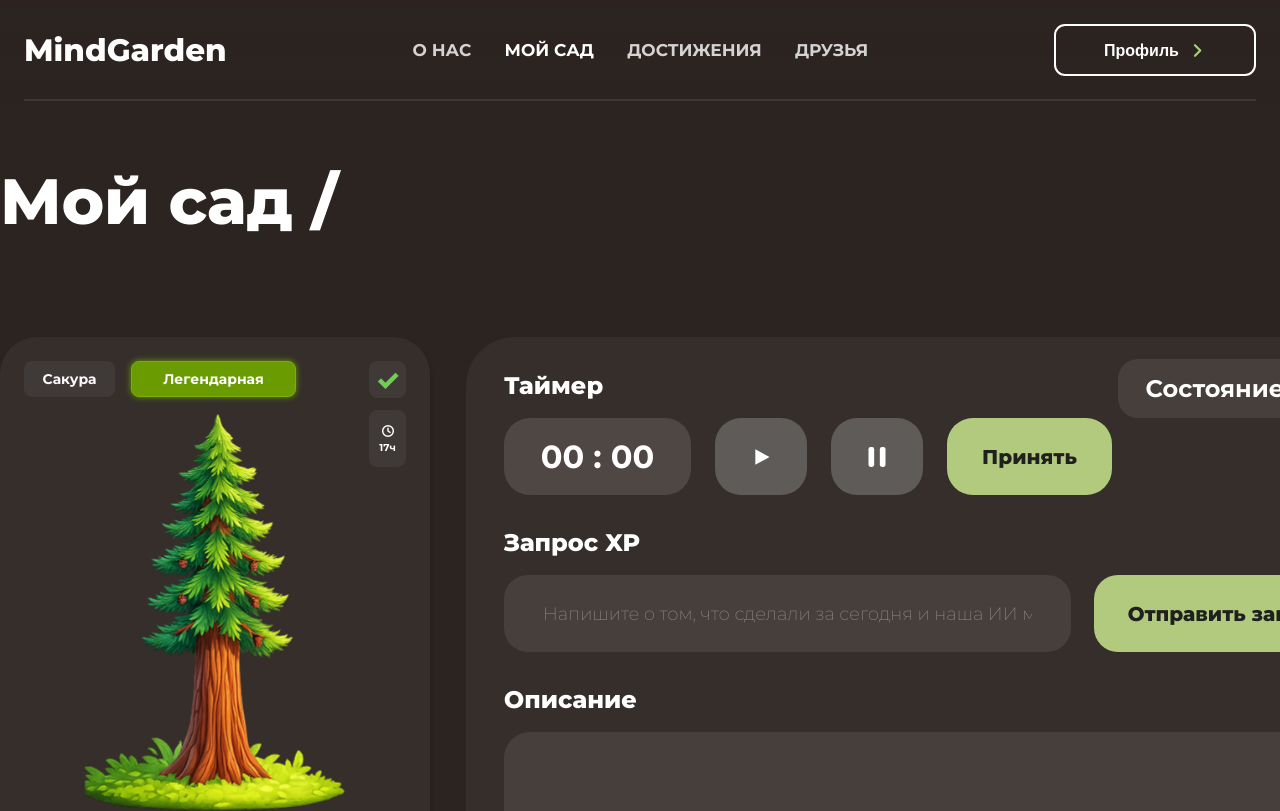
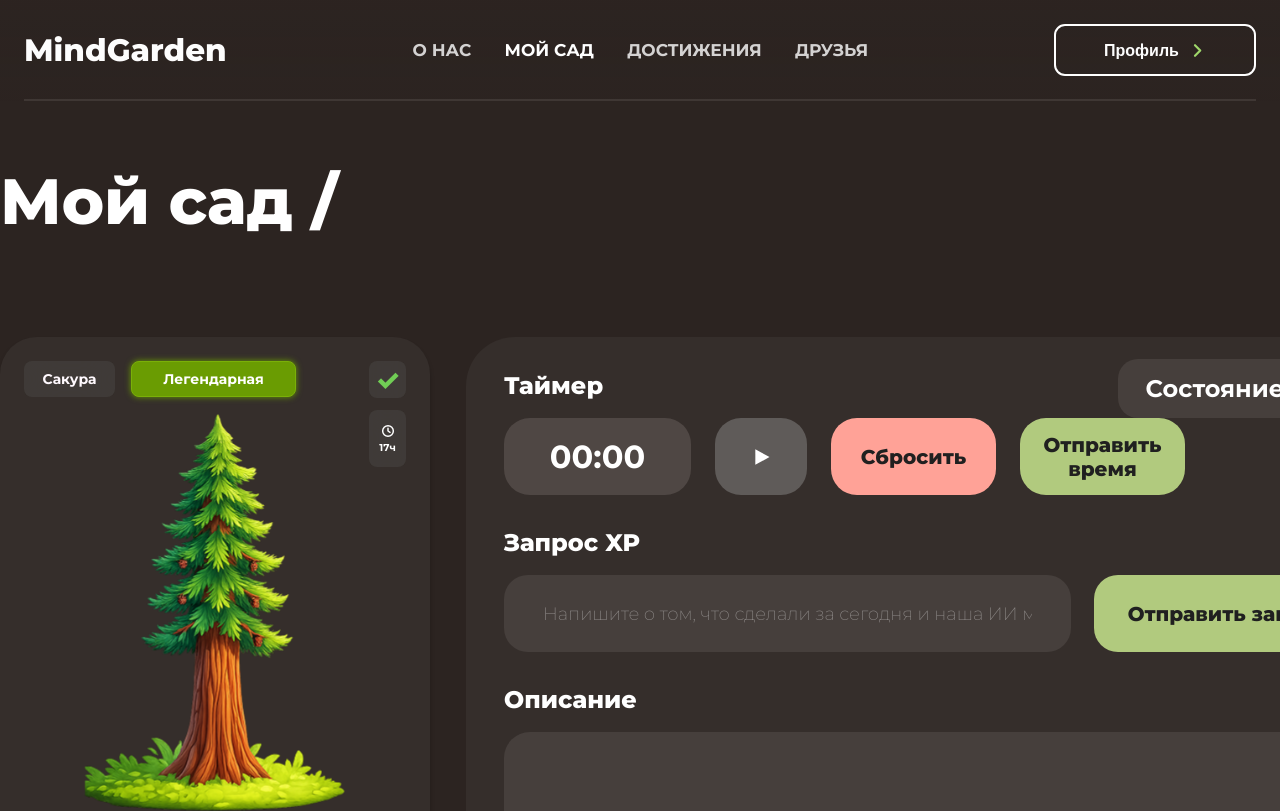
Before and after one commit to natariusssss/garden, a React (Vite) app in the folder frontend/: page /topics/1 in a window 1280 px wide. Shown: the top 811 px of the page. Built offline with nearby package versions, Linux system fonts and the light colour scheme; no server answers; sample sign-in values are in the browser's storage.

Commit message:
Add timer

```diff
--- a/frontend/src/pages/card/Card.jsx
+++ b/frontend/src/pages/card/Card.jsx
@@ -5,11 +5,15 @@ import { getTopicById } from "../../api/auth";
 import { useParams } from "react-router-dom";
 import { useState } from "react";
 import { useEffect } from "react";
+import { matchPath } from "react-router-dom";
 
 const Card = () => {
   const [topicInfo, setTopicInfo] = useState([]);
   const { id } = useParams();
-  const [setButtonTimer, ButtonTimer] = useState();
+  const [buttonTimer, setButtonTimer] = useState("disabled");
+  const [time, setTime] = useState(0);
+  const [saveTime, setSaveTime] = useState(0);
+  const [message, setMessage] = useState("");
 
   useEffect(() => {
     async function loadTopic() {
@@ -22,7 +26,20 @@ const Card = () => {
       }
     }
     loadTopic();
-  }, []);
+  }, [id]);
+
+  useEffect(() => {
+    if (buttonTimer !== "active") return;
+
+    const startTime = Date.now();
+    const timerId = setInterval(() => {
+      setTime((Date.now() - startTime) / 1000 + saveTime);
+    }, 1000);
+
+    return () => {
+      clearInterval(timerId);
+    };
+  }, [buttonTimer]);
 
   return (
     <>
@@ -112,13 +129,17 @@ const Card = () => {
                   <h2 className="topic-workspace__label">Таймер</h2>
 
                   <div className="topic-workspace__timer-row">
-                    <div className="topic-workspace__timer-box">00 : 00</div>
+                    <div className="topic-workspace__timer-box">
+                      {String(Math.floor(time / 60)).padStart(2, "0")}:
+                      {String(Math.floor(time % 60)).padStart(2, "0")}
+                    </div>
 
+                    {buttonTimer === "pause" || buttonTimer === "disabled" ? (
                       <button
                         className="topic-workspace__icon-btn"
                         type="button"
                         aria-label="Запустить таймер"
-                      onClick={() => setButtonTimer()}
+                        onClick={() => setButtonTimer("active")}
                       >
                         <svg viewBox="0 0 24 24" aria-hidden="true">
                           <path
@@ -127,11 +148,15 @@ const Card = () => {
                           />
                         </svg>
                       </button>
-
+                    ) : (
                       <button
                         className="topic-workspace__icon-btn"
                         type="button"
                         aria-label="Пауза-Старт"
+                        onClick={() => {
+                          setSaveTime(time);
+                          setButtonTimer("pause");
+                        }}
                       >
                         <svg viewBox="0 0 24 24" aria-hidden="true">
                           <rect
@@ -152,12 +177,24 @@ const Card = () => {
                           />
                         </svg>
                       </button>
+                    )}
 
+                    <button
+                      className="topic-workspace__decline-btn"
+                      type="button"
+                      onClick={() => {
+                        setButtonTimer("disabled");
+                        setTime(0);
+                        setSaveTime(0);
+                      }}
+                    >
+                      Cбросить
+                    </button>
                     <button
                       className="topic-workspace__accept-btn"
                       type="button"
                     >
-                      Принять
+                      Отправить время
                     </button>
                   </div>
                 </section>
--- a/frontend/src/pages/card/style.css
+++ b/frontend/src/pages/card/style.css
@@ -249,6 +249,7 @@
   align-items: center;
   justify-content: center;
   padding: 0;
+
 }
 
 .topic-workspace__icon-btn svg {
@@ -269,6 +270,20 @@
   line-height: 24px;
   color: #202020;
 }
+
+.topic-workspace__decline-btn {
+  width: 165px;
+  height: 77px;
+  border: none;
+  border-radius: 26px;
+  background: #ffa297;
+  font-family: "Montserrat", sans-serif;
+  font-weight: 800;
+  font-size: 20px;
+  line-height: 24px;
+  color: #202020;
+}
+
 
 .topic-workspace__request-row {
   display: grid;
@@ -321,7 +336,13 @@
   color: rgba(255, 255, 255, 0.36);
 }
 
-/* АДАПТИВ */
+button {
+  cursor: pointer;
+}
+button:hover {
+  opacity: 0.8;
+}
+
 
 @media (max-width: 1800px) {
   .topic-detail__container {
```
Lines whose indentation alone changed are shown as unchanged.
